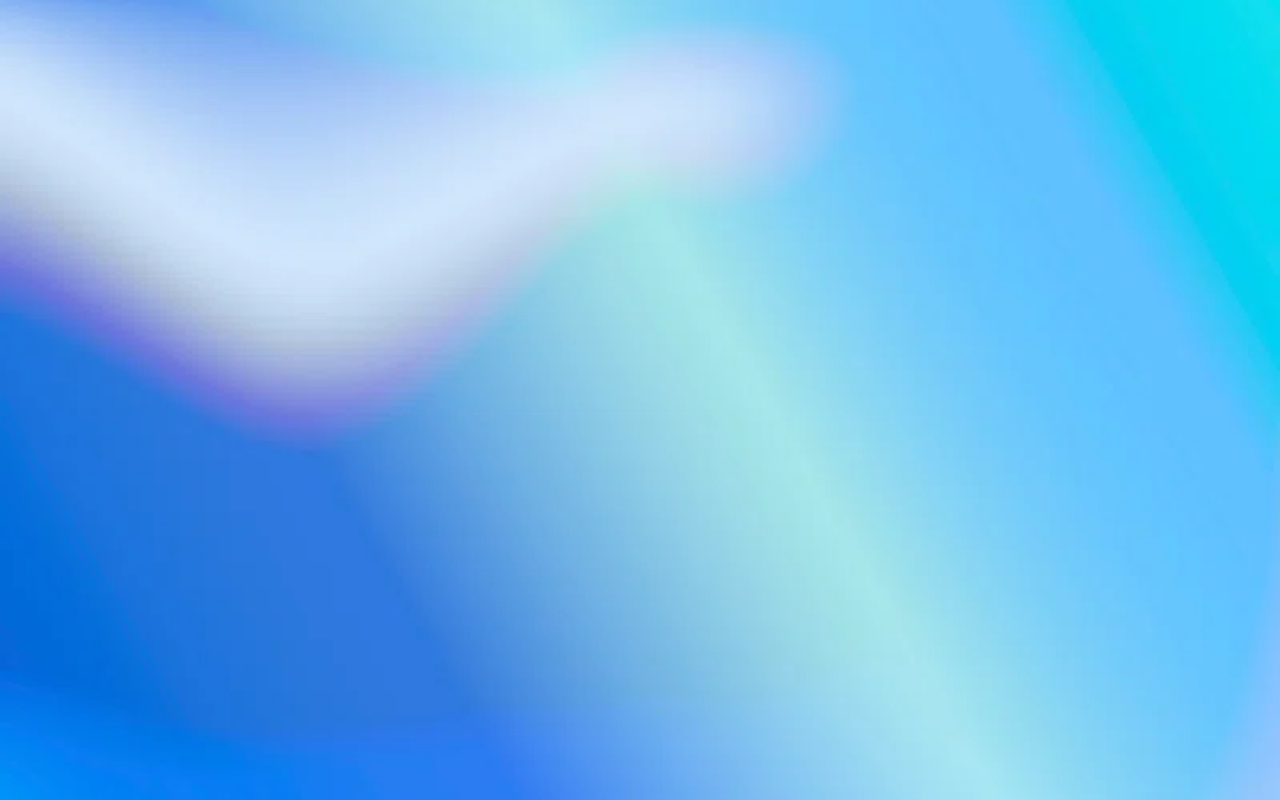
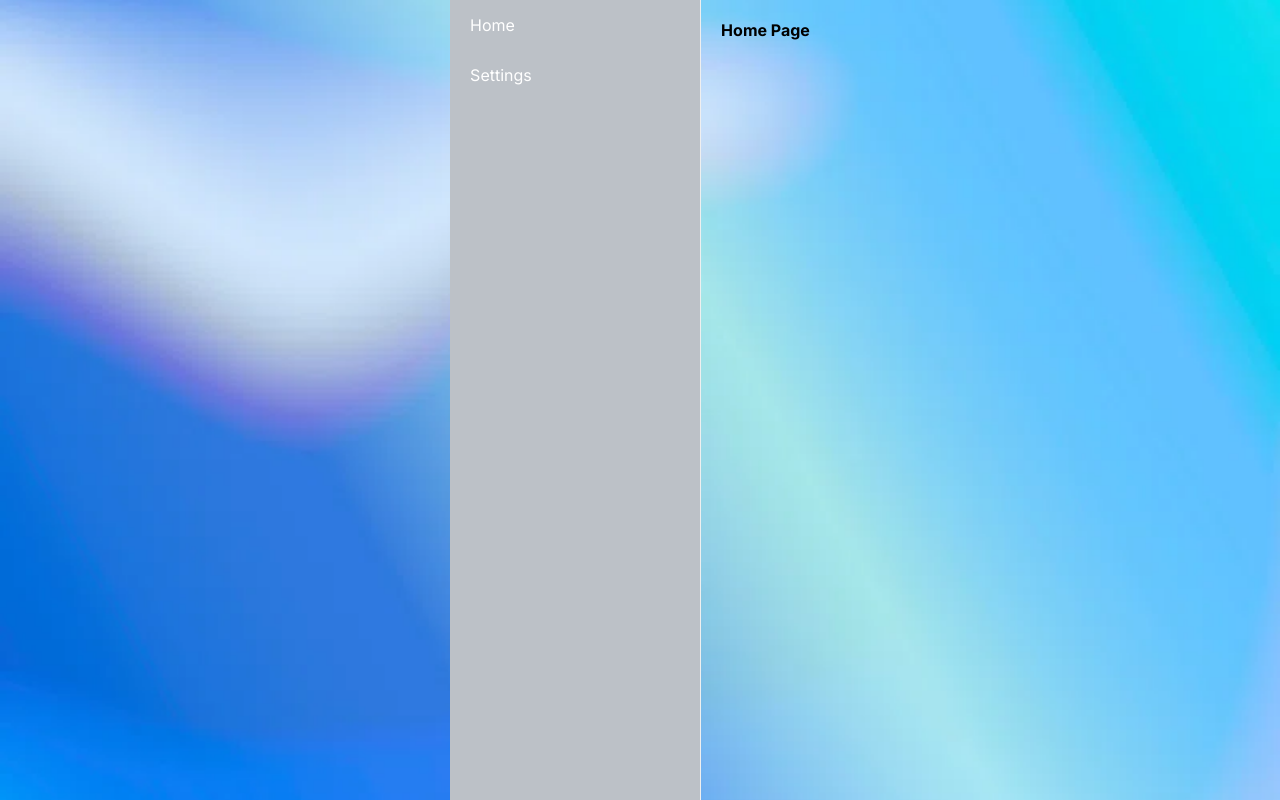
Before and after one commit to Rajpreet0404/Group-8-Weather-App, a React (Create React App) app in the folder gui-react-app/: page / in a window 1280 px wide. Before the commit this address had no page. Built offline with nearby package versions, Linux system fonts and the light colour scheme.

Commit message:
sidebar?

```diff
--- a/gui-react-app/src/App.js
+++ b/gui-react-app/src/App.js
@@ -1,13 +1,20 @@
 import React from "react";
 import { BrowserRouter as Router, Route, Routes } from "react-router-dom";
+import Sidebar from "./components/navbar";
 import Settings from "./pages/settings";
 
 function App() {
   return (
     <Router>
-      <Routes>
-        <Route path="/settings" element={<Settings />} />
-      </Routes>
+      <div style={{ display: "flex" }}>
+        <Sidebar />
+        <div style={{ flex: 1, padding: "20px" }}>
+          <Routes>
+            <Route path="/settings" element={<Settings />} />
+            <Route path="/" element={<h1>Home Page</h1>} />
+          </Routes>
+        </div>
+      </div>
     </Router>
   );
 }
--- a/gui-react-app/src/components/navbar.js
+++ b/gui-react-app/src/components/navbar.js
@@ -0,0 +1,18 @@
+import React from "react";
+import { Sidebar, Menu, MenuItem, SubMenu, ProSidebarProvider } from "react-pro-sidebar";
+import { Link } from "react-router-dom";
+
+const CustomSidebar = () => {
+  return (
+    <ProSidebarProvider>
+      <Sidebar style={{ height: "100vh", backgroundColor: "#2c3e50", color: "#fff" }}>
+        <Menu>
+          <MenuItem component={<Link to="/" />}>Home</MenuItem>
+          <MenuItem component={<Link to="/settings" />}>Settings</MenuItem>
+        </Menu>
+      </Sidebar>
+    </ProSidebarProvider>
+  );
+};
+
+export default CustomSidebar;
```
